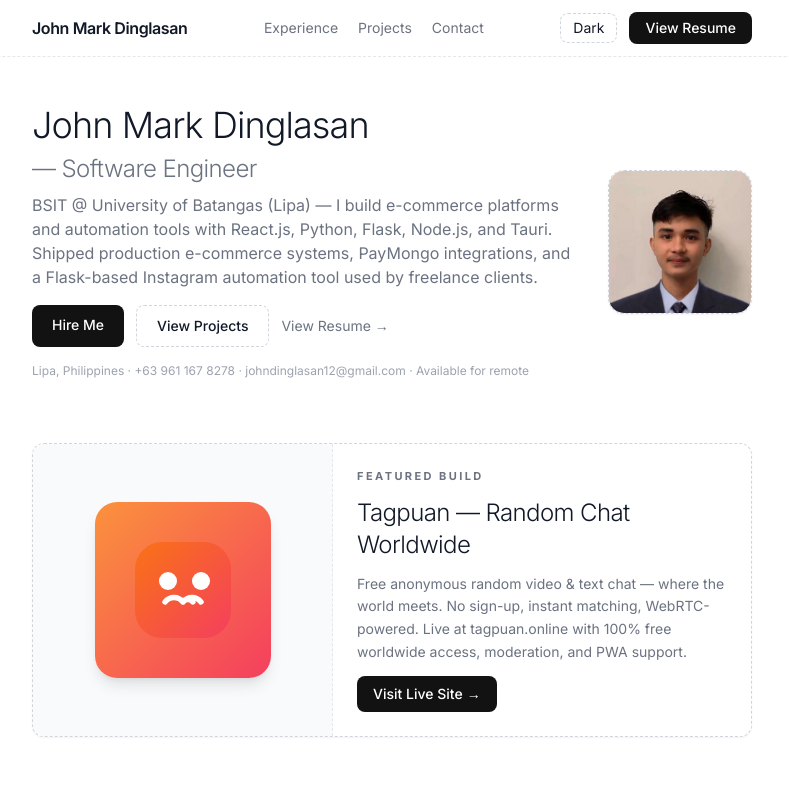
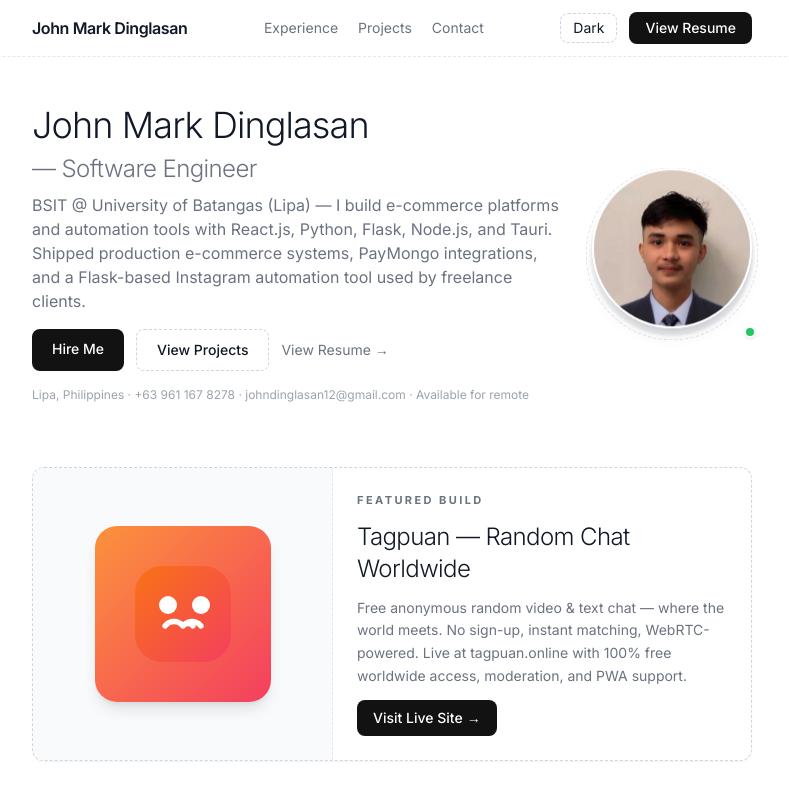
Before and after one commit to Jayem09/portfolio, a Next.js app: page / in a window 1280 px wide. Shown: the top 800 px of the page, without its empty margins (248-1037 px from the left). Built offline with nearby package versions, Linux system fonts and the light colour scheme; no server answers.

Commit message:
feat: make Hero photo rounded-full with float animation (Ren-inspired)

```diff
--- a/app/globals.css
+++ b/app/globals.css
@@ -26,3 +26,15 @@
     animation: none;
   }
 }
+
+@keyframes float {
+  0%, 100% { transform: translateY(0); }
+  50% { transform: translateY(-6px); }
+}
+.animate-float {
+  animation: float 4s ease-in-out infinite;
+}
+@keyframes ring-pulse {
+  0% { transform: scale(1); opacity: 0.6; }
+  100% { transform: scale(1.15); opacity: 0; }
+}
--- a/components/sections/Hero.tsx
+++ b/components/sections/Hero.tsx
@@ -24,8 +24,17 @@ export default function Hero() {
           <p className="text-xs text-gray-400 dark:text-gray-500">Lipa, Philippines · +63 961 167 8278 · johndinglasan12@gmail.com · Available for remote</p>
         </div>
         <div className="shrink-0 flex justify-start sm:justify-end">
-          {/* eslint-disable-next-line @next/next/no-img-element */}
-          <img src="/me.jpeg" alt="John Mark Dinglasan" className="h-28 w-28 sm:h-36 sm:w-36 rounded-2xl object-cover border border-dashed border-gray-300 dark:border-gray-700 shadow-sm bg-white dark:bg-ink" />
+          <div className="relative group">
+            <div className="absolute inset-0 rounded-full border border-dashed border-gray-300 dark:border-gray-700 scale-[1.08] opacity-60 group-hover:rotate-6 transition-transform duration-700" aria-hidden />
+            <div className="absolute inset-0 rounded-full bg-gradient-to-br from-gray-100 to-gray-200 dark:from-white/10 dark:to-white/5 blur-[1px] scale-[1.02]" aria-hidden />
+            {/* eslint-disable-next-line @next/next/no-img-element */}
+            <img
+              src="/me.jpeg"
+              alt="John Mark Dinglasan"
+              className="relative h-32 w-32 sm:h-40 sm:w-40 rounded-full object-cover border-2 border-white dark:border-ink shadow-lg animate-float group-hover:scale-[1.03] transition-transform duration-500"
+            />
+            <span className="absolute -bottom-1 -right-1 h-3 w-3 rounded-full bg-green-500 border-2 border-white dark:border-ink shadow" aria-hidden title="Available for work" />
+          </div>
         </div>
       </div>
     </section>
```
